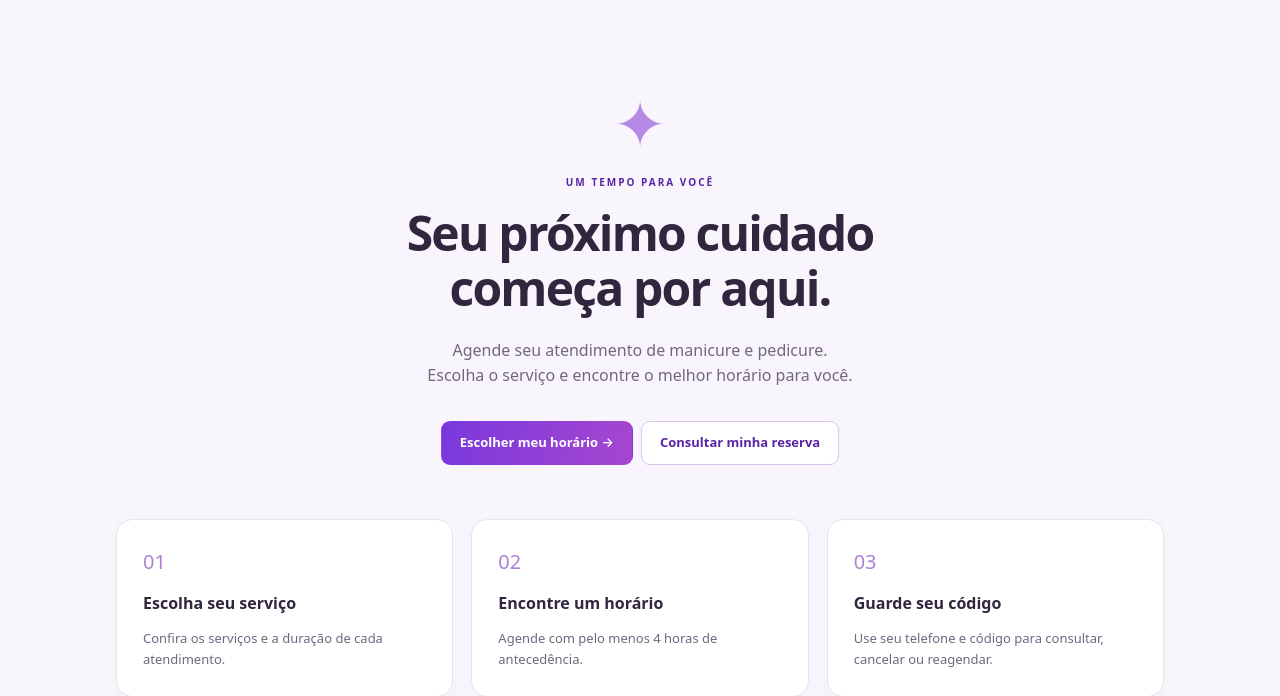
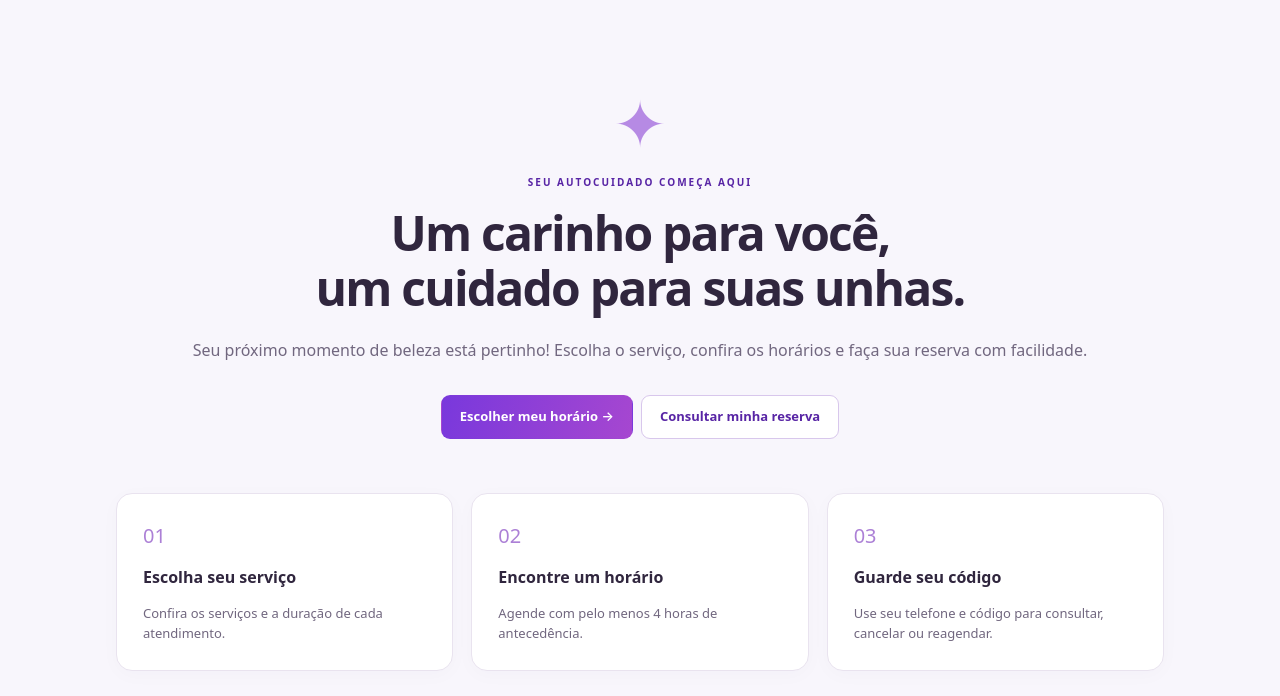
Before and after one commit to arthurhenridev99/Agenda-Simples, a Flask app: page / in a window 1280 px wide. Shown: the part 86-782 px from the top of the page. Run offline with Flask 3, Linux system fonts and the light colour scheme.

Commit message:
Ajustar textos da página inicial e navegação pública

```diff
--- a/templates/index.html
+++ b/templates/index.html
@@ -1,6 +1,6 @@
 {% extends "base.html" %}
 {% block title %}Manicure e pedicure{% endblock %}
 {% block content %}
-<section class="public-hero"><span class="hero-spark" aria-hidden="true">✦</span><p class="eyebrow">UM TEMPO PARA VOCÊ</p><h1>Seu próximo cuidado<br>começa por aqui.</h1><p>Agende seu atendimento de manicure e pedicure.<br>Escolha o serviço e encontre o melhor horário para você.</p><a class="btn btn-primary" href="{{ url_for('consultar_disponibilidade') }}">Escolher meu horário →</a><a class="btn btn-outline-primary" href="{{ url_for('consultar_agendamento') }}">Consultar minha reserva</a></section>
+<section class="public-hero"><span class="hero-spark" aria-hidden="true">✦</span><p class="eyebrow">SEU AUTOCUIDADO COMEÇA AQUI</p><h1>Um carinho para você,<br>um cuidado para suas unhas.</h1><p>Seu próximo momento de beleza está pertinho! Escolha o serviço, confira os horários e faça sua reserva com facilidade.</p><a class="btn btn-primary" href="{{ url_for('consultar_disponibilidade') }}">Escolher meu horário →</a><a class="btn btn-outline-primary" href="{{ url_for('consultar_agendamento') }}">Consultar minha reserva</a></section>
 <div class="steps"><article class="card"><span class="step-number">01</span><h2>Escolha seu serviço</h2><p>Confira os serviços e a duração de cada atendimento.</p></article><article class="card"><span class="step-number">02</span><h2>Encontre um horário</h2><p>Agende com pelo menos 4 horas de antecedência.</p></article><article class="card"><span class="step-number">03</span><h2>Guarde seu código</h2><p>Use seu telefone e código para consultar, cancelar ou reagendar.</p></article></div>
 {% endblock %}
```
